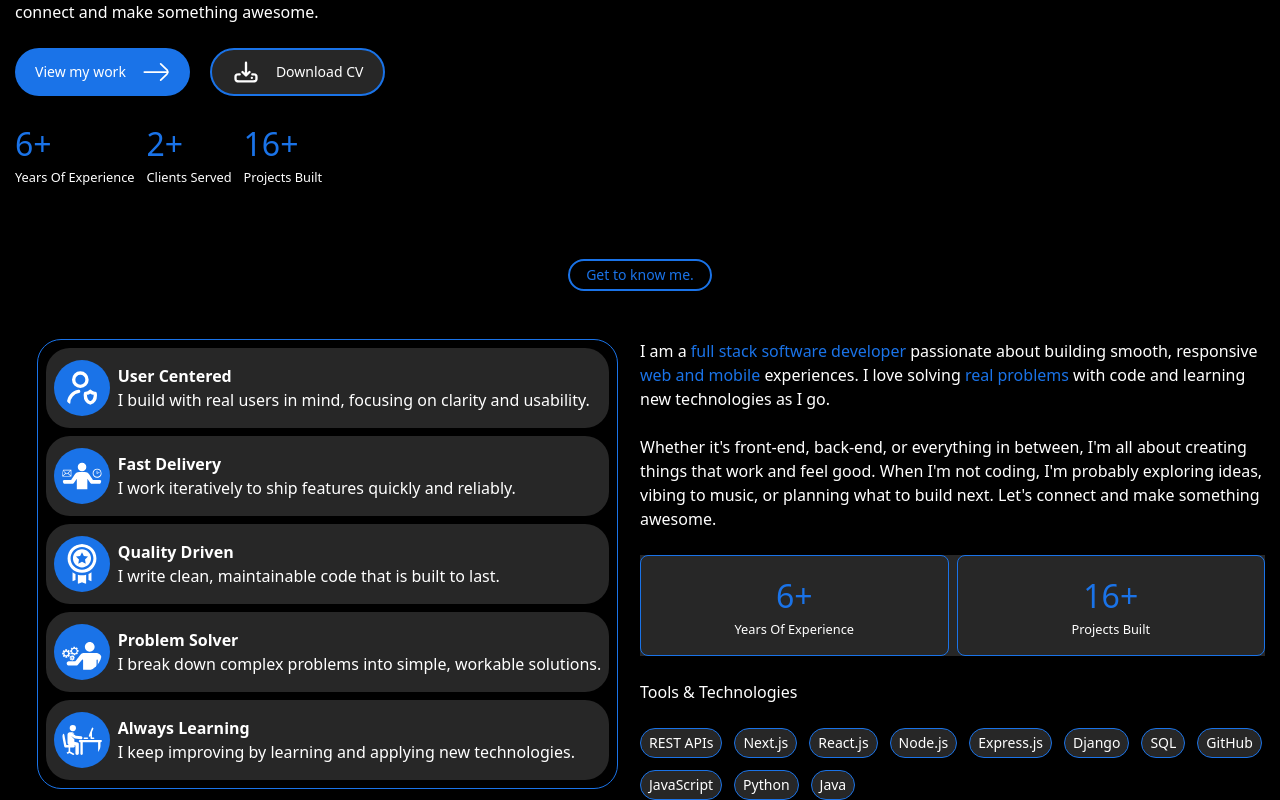
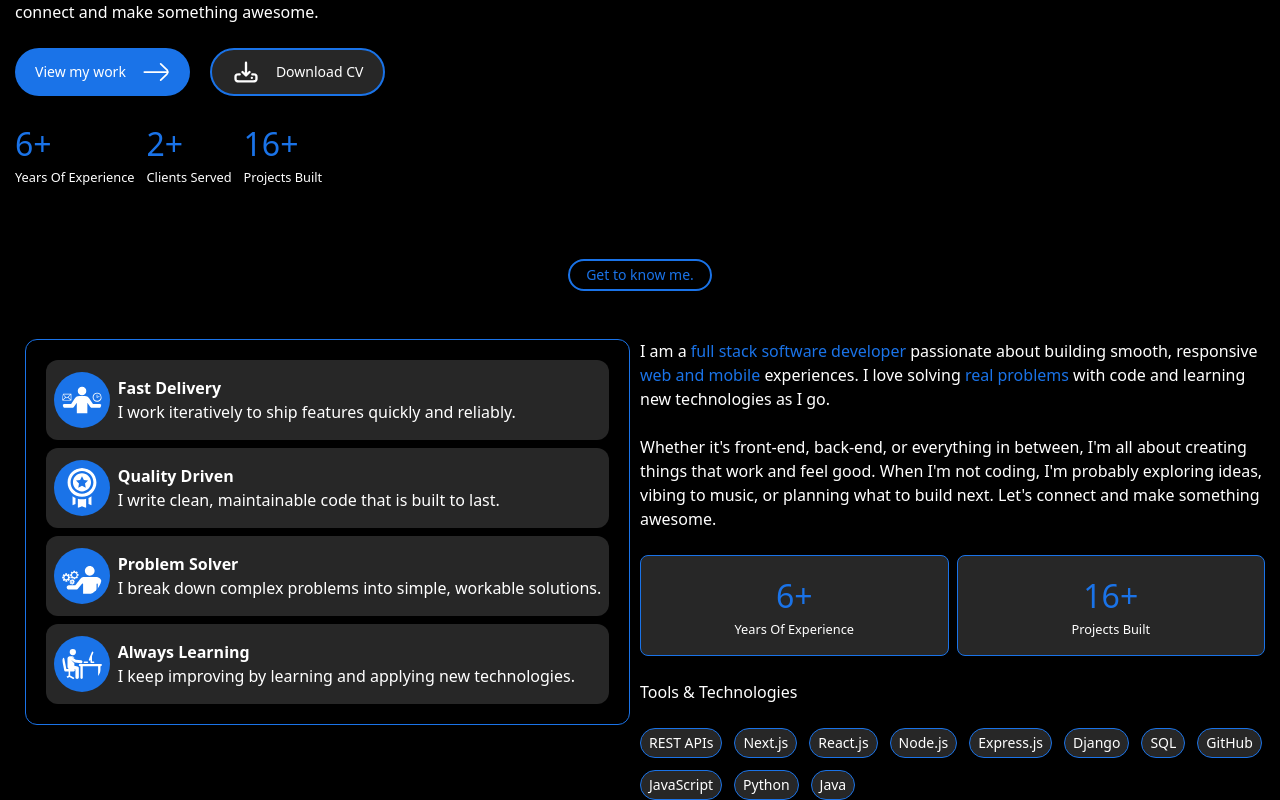
Before and after one commit to DevMahlatsi/DevMahlatsi, a React (Vite) app: page / in a window 1280 px wide. Shown: the part 496-1296 px from the top of the page. Built offline with nearby package versions, Linux system fonts and the light colour scheme.

Commit message:
Currently not available for freelance now set.

```diff
--- a/src/Components/Indicators/About-Stats/AboutStats.tsx
+++ b/src/Components/Indicators/About-Stats/AboutStats.tsx
@@ -4,7 +4,7 @@ import AboutYearsExperience from "../Years Of Experience/About/AboutYearsExperie
 export default function AboutStats(){
   return(
     <>
-      <div className="grid grid-cols-2 gap-2 bg-[#272727]">
+      <div className="grid grid-cols-2 gap-2 ">
         <AboutYearsExperience/>
         <AboutProjectsShipped/>
       </div>
--- a/src/Components/Indicators/Available For Work/WorkAvailability.tsx
+++ b/src/Components/Indicators/Available For Work/WorkAvailability.tsx
@@ -6,7 +6,7 @@ export default function Available(){
 
 
   const [status, _setStatus] = useState({
-    available: true,
+    available: false,
     message: "Currently not available for freelance.",
     loading: true,
   });
--- a/src/Components/Indicators/Hire Reasons/HireReasons.tsx
+++ b/src/Components/Indicators/Hire Reasons/HireReasons.tsx
@@ -4,11 +4,11 @@ export default function HireReasons(){
   return(
     <>
     <div className="flex justify-center">
-      <div className=" inline-grid grid-cols-[2] justify-center items-center gap-2 border border-[#1a73e8] rounded-3xl p-2">
+      <div className=" inline-grid grid-cols-[2] justify-center items-center gap-2 border border-[#1a73e8] rounded-xl p-5">
         {hireReasons.map((reason) => {
           return(
           <div>
-            <div className="flex gap-2 px-2 py-3 items-center rounded-3xl bg-[#272727]">
+            <div className="flex gap-2 px-2 py-3 items-center rounded-xl bg-[#272727]">
                 <img
                   className="max-h-14 min-h-9 p-2 rounded-full bg-[#1a73e8]"
                   src={reason.icon}
--- a/src/Components/Indicators/Projects Shipped/AboutProjectsShipped/AboutProjectsShipped.tsx
+++ b/src/Components/Indicators/Projects Shipped/AboutProjectsShipped/AboutProjectsShipped.tsx
@@ -1,7 +1,7 @@
 export default function AboutProjectsShipped(){
   return(
     <>
-      <div className="about-xxx">
+      <div className="about-xxx bg-[#272727]">
         <div>
           <h3 className="stats-header">
             <span>
--- a/src/Components/Indicators/Years Of Experience/About/AboutYearsExperience.tsx
+++ b/src/Components/Indicators/Years Of Experience/About/AboutYearsExperience.tsx
@@ -1,7 +1,7 @@
 export default function AboutYearsExperience(){
   return(
     <>
-      <div className="about-xxx">
+      <div className="about-xxx bg-[#272727]">
         <div>
           <h3 className="stats-header">
             <span>
--- a/src/Data/devmahlatsi.data.ts
+++ b/src/Data/devmahlatsi.data.ts
@@ -5,12 +5,12 @@ import problemSolver from "../assets/problemSolver.svg";
 import alwaysLearning from "../assets/alwaysLearning.svg";
 
 export const hireReasons = [
-  {
-    id: 1,
-    icon: userCentered,
-    title: "User Centered",
-    description: "I build with real users in mind, focusing on clarity and usability."
-  },
+  // {
+  //   id: 1,
+  //   icon: userCentered,
+  //   title: "User Centered",
+  //   description: "I build with real users in mind, focusing on clarity and usability."
+  // },
   {
     id: 2,
     icon: fastDelivery,
```
